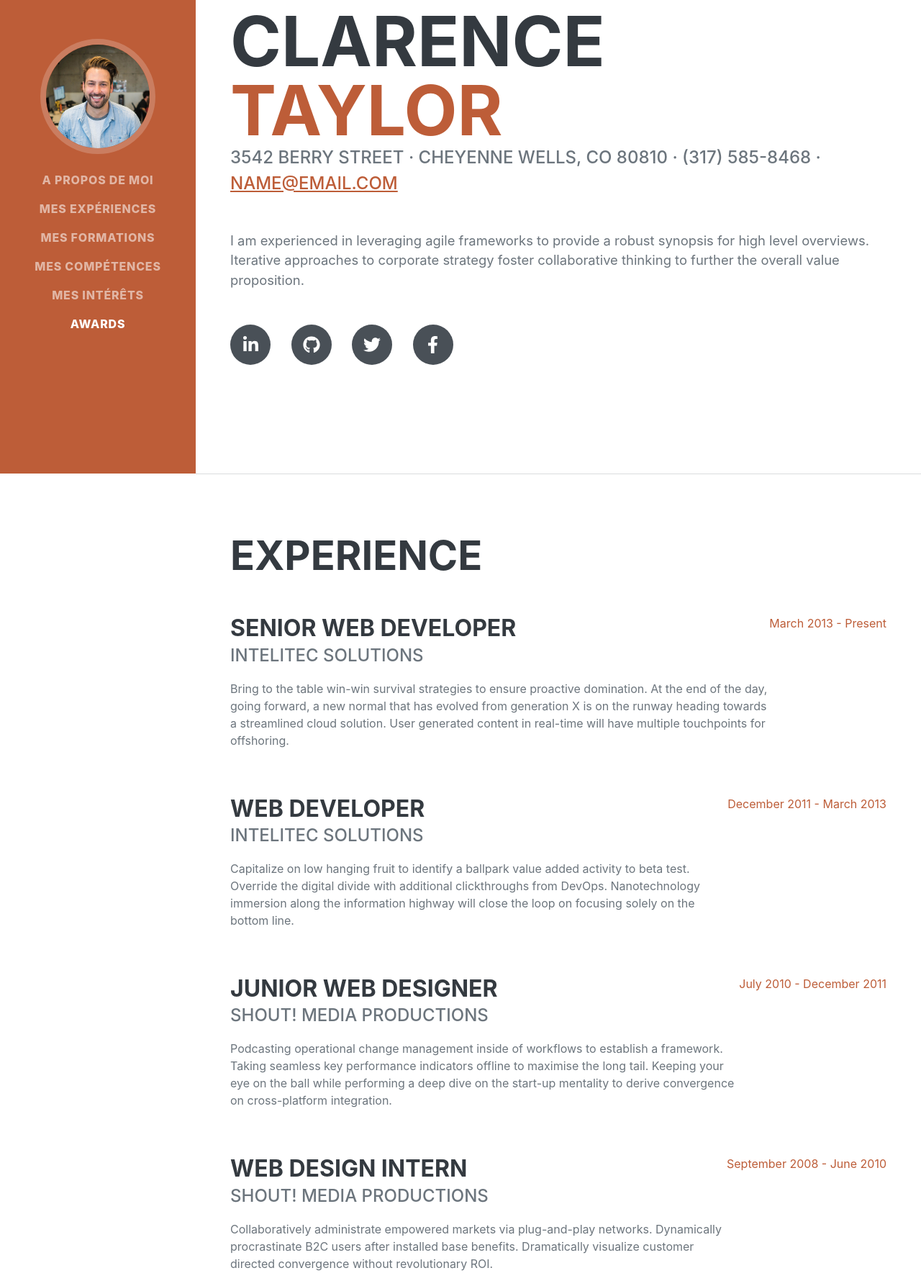
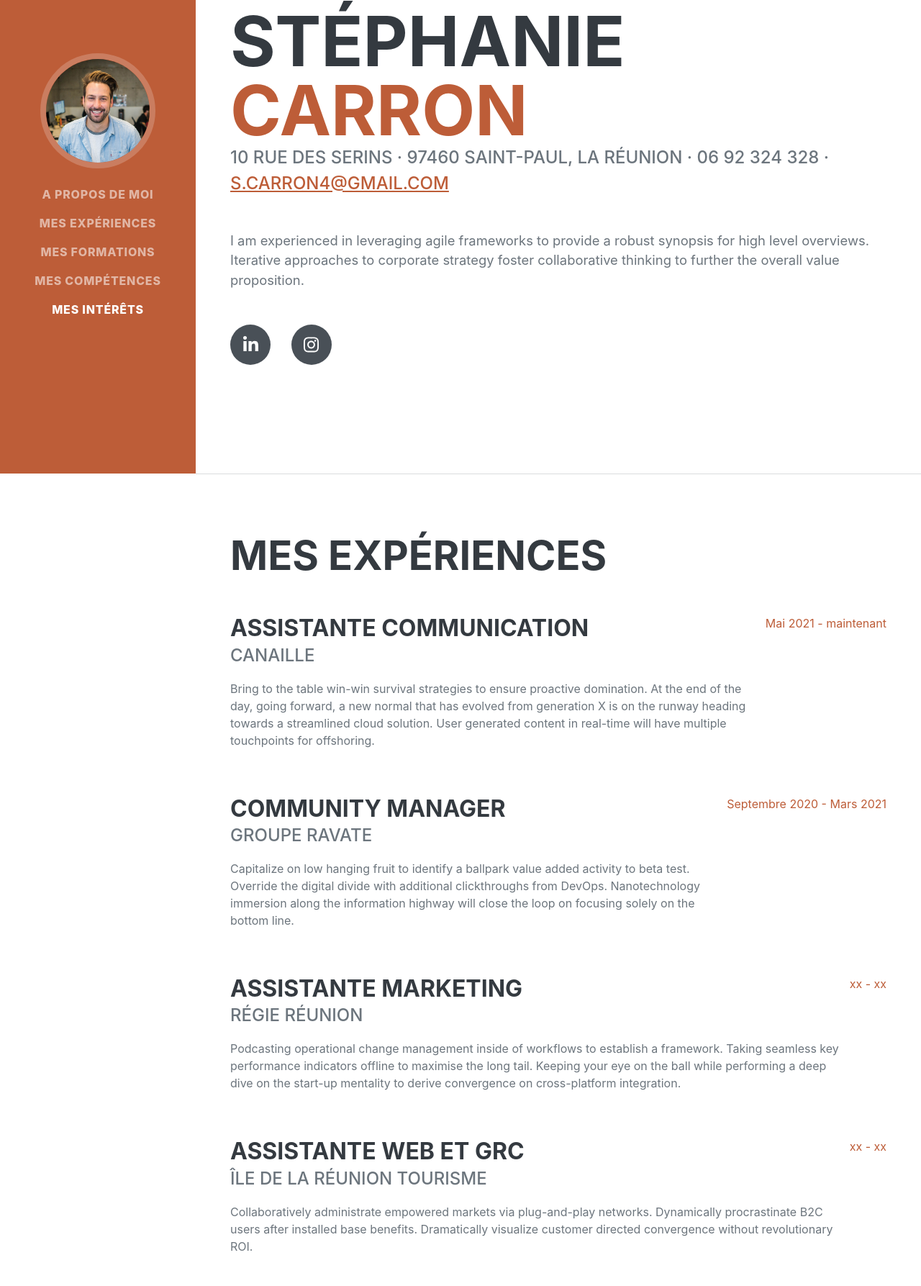
Before and after one commit to Stiiiph/cv, a plain HTML site: page index.html in a window 1280 px wide. Shown: the part 142-1929 px from the top of the page at 72% size. Drawn offline with nearby package versions, Linux system fonts and the light colour scheme; a web font is replaced by a local one.

Commit message:
Update index.html

```diff
--- a/index.html
+++ b/index.html
@@ -30,7 +30,7 @@
                     <li class="nav-item"><a class="nav-link js-scroll-trigger" href="#education">Mes formations</a></li>
                     <li class="nav-item"><a class="nav-link js-scroll-trigger" href="#skills">Mes compétences</a></li>
                     <li class="nav-item"><a class="nav-link js-scroll-trigger" href="#interests">Mes intérêts</a></li>
-                    <li class="nav-item"><a class="nav-link js-scroll-trigger" href="#awards">Awards</a></li>
+                    <!--<li class="nav-item"><a class="nav-link js-scroll-trigger" href="#awards">Awards</a></li>-->
                 </ul>
             </div>
         </nav>
@@ -40,19 +40,19 @@
             <section class="resume-section" id="about">
                 <div class="resume-section-content">
                     <h1 class="mb-0">
-                        Clarence
-                        <span class="text-primary">Taylor</span>
+                        Stéphanie
+                        <span class="text-primary">Carron</span>
                     </h1>
                     <div class="subheading mb-5">
-                        3542 Berry Street · Cheyenne Wells, CO 80810 · (317) 585-8468 ·
-                        <a href="mailto:name@email.com">name@email.com</a>
+                        10 rue des Serins · 97460 Saint-Paul, La Réunion · 06 92 324 328 ·
+                        <a href="mailto:s.carron4@gmail.com">s.carron4@gmail.com</a>
                     </div>
                     <p class="lead mb-5">I am experienced in leveraging agile frameworks to provide a robust synopsis for high level overviews. Iterative approaches to corporate strategy foster collaborative thinking to further the overall value proposition.</p>
                     <div class="social-icons">
                         <a class="social-icon" href="#!"><i class="fab fa-linkedin-in"></i></a>
-                        <a class="social-icon" href="#!"><i class="fab fa-github"></i></a>
-                        <a class="social-icon" href="#!"><i class="fab fa-twitter"></i></a>
-                        <a class="social-icon" href="#!"><i class="fab fa-facebook-f"></i></a>
+                        <a class="social-icon" href="#!"><i class="fab fa-instagram"></i></a>
+                        <!--<a class="social-icon" href="#!"><i class="fab fa-twitter"></i></a>
+                        <a class="social-icon" href="#!"><i class="fab fa-facebook-f"></i></a>-->
                     </div>
                 </div>
             </section>
@@ -60,38 +60,38 @@
             <!-- Experience-->
             <section class="resume-section" id="experience">
                 <div class="resume-section-content">
-                    <h2 class="mb-5">Experience</h2>
+                    <h2 class="mb-5">Mes expériences</h2>
                     <div class="d-flex flex-column flex-md-row justify-content-between mb-5">
                         <div class="flex-grow-1">
-                            <h3 class="mb-0">Senior Web Developer</h3>
-                            <div class="subheading mb-3">Intelitec Solutions</div>
+                            <h3 class="mb-0">Assistante Communication</h3>
+                            <div class="subheading mb-3">Canaille</div>
                             <p>Bring to the table win-win survival strategies to ensure proactive domination. At the end of the day, going forward, a new normal that has evolved from generation X is on the runway heading towards a streamlined cloud solution. User generated content in real-time will have multiple touchpoints for offshoring.</p>
                         </div>
-                        <div class="flex-shrink-0"><span class="text-primary">March 2013 - Present</span></div>
+                        <div class="flex-shrink-0"><span class="text-primary">Mai 2021 - maintenant</span></div>
                     </div>
                     <div class="d-flex flex-column flex-md-row justify-content-between mb-5">
                         <div class="flex-grow-1">
-                            <h3 class="mb-0">Web Developer</h3>
-                            <div class="subheading mb-3">Intelitec Solutions</div>
+                            <h3 class="mb-0">Community Manager</h3>
+                            <div class="subheading mb-3">Groupe Ravate</div>
                             <p>Capitalize on low hanging fruit to identify a ballpark value added activity to beta test. Override the digital divide with additional clickthroughs from DevOps. Nanotechnology immersion along the information highway will close the loop on focusing solely on the bottom line.</p>
                         </div>
-                        <div class="flex-shrink-0"><span class="text-primary">December 2011 - March 2013</span></div>
+                        <div class="flex-shrink-0"><span class="text-primary">Septembre 2020 - Mars 2021</span></div>
                     </div>
                     <div class="d-flex flex-column flex-md-row justify-content-between mb-5">
                         <div class="flex-grow-1">
-                            <h3 class="mb-0">Junior Web Designer</h3>
-                            <div class="subheading mb-3">Shout! Media Productions</div>
+                            <h3 class="mb-0">Assistante Marketing</h3>
+                            <div class="subheading mb-3">Régie Réunion</div>
                             <p>Podcasting operational change management inside of workflows to establish a framework. Taking seamless key performance indicators offline to maximise the long tail. Keeping your eye on the ball while performing a deep dive on the start-up mentality to derive convergence on cross-platform integration.</p>
                         </div>
-                        <div class="flex-shrink-0"><span class="text-primary">July 2010 - December 2011</span></div>
+                        <div class="flex-shrink-0"><span class="text-primary">xx - xx</span></div>
                     </div>
                     <div class="d-flex flex-column flex-md-row justify-content-between">
                         <div class="flex-grow-1">
-                            <h3 class="mb-0">Web Design Intern</h3>
-                            <div class="subheading mb-3">Shout! Media Productions</div>
+                            <h3 class="mb-0">Assistante web et GRC</h3>
+                            <div class="subheading mb-3">Île de La Réunion Tourisme</div>
                             <p>Collaboratively administrate empowered markets via plug-and-play networks. Dynamically procrastinate B2C users after installed base benefits. Dramatically visualize customer directed convergence without revolutionary ROI.</p>
                         </div>
-                        <div class="flex-shrink-0"><span class="text-primary">September 2008 - June 2010</span></div>
+                        <div class="flex-shrink-0"><span class="text-primary">xx - xx</span></div>
                     </div>
                 </div>
             </section>
@@ -99,11 +99,11 @@
             <!-- Education-->
             <section class="resume-section" id="education">
                 <div class="resume-section-content">
-                    <h2 class="mb-5">Education</h2>
+                    <h2 class="mb-5">Mes formations</h2>
                     <div class="d-flex flex-column flex-md-row justify-content-between mb-5">
                         <div class="flex-grow-1">
-                            <h3 class="mb-0">University of Colorado Boulder</h3>
-                            <div class="subheading mb-3">Bachelor of Science</div>
+                            <h3 class="mb-0">Sup de Pub Réunion</h3>
+                            <div class="subheading mb-3">Bachelor, Master 1 et 2 Marketing Digital</div>
                             <div>Computer Science - Web Development Track</div>
                             <p>GPA: 3.23</p>
                         </div>
@@ -111,11 +111,11 @@
                     </div>
                     <div class="d-flex flex-column flex-md-row justify-content-between">
                         <div class="flex-grow-1">
-                            <h3 class="mb-0">James Buchanan High School</h3>
-                            <div class="subheading mb-3">Technology Magnet Program</div>
+                            <h3 class="mb-0">Lycée Evariste de Parny</h3>
+                            <div class="subheading mb-3">BTS Tourisme</div>
                             <p>GPA: 3.56</p>
                         </div>
-                        <div class="flex-shrink-0"><span class="text-primary">August 2002 - May 2006</span></div>
+                        <div class="flex-shrink-0"><span class="text-primary">Aout 2014 - Juillet 2016</span></div>
                     </div>
                 </div>
             </section>
```
